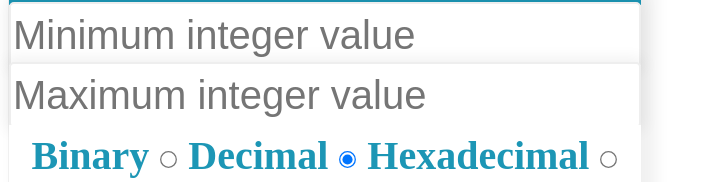
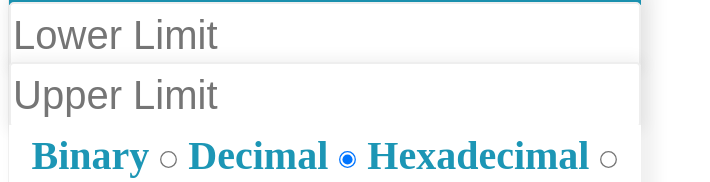
Before and after one commit to saimanvitha02/random-number-generator, a plain HTML site: page index.html in a window 1280 px wide. Shown: the part 64-246 px from the top of the page, without its empty margins (0-710 px from the left). Drawn offline with Linux system fonts and the light colour scheme.

Commit message:
Update index.html

```diff
--- a/index.html
+++ b/index.html
@@ -78,7 +78,7 @@ style='margin: 0;
                  name=''
               id='minimum'
               required
-              placeholder='Minimum integer value'
+              placeholder='Lower Limit'
     />
 
 </div>
@@ -106,7 +106,7 @@ style='margin: 0;
                  name=''
               id='maximum'
               required
-              placeholder='Maximum integer value'
+              placeholder='Upper Limit'
     />
 
 </div>
```
